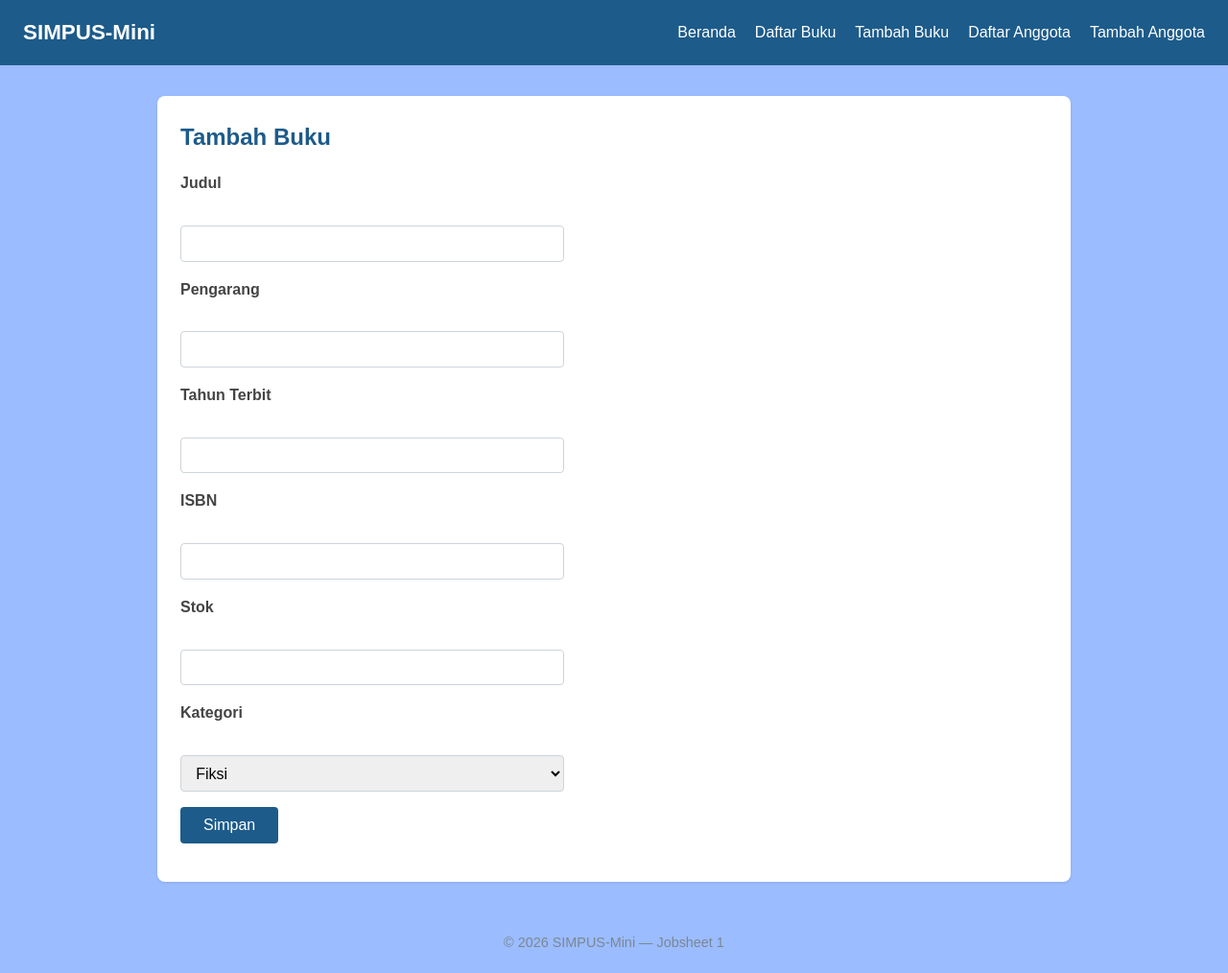
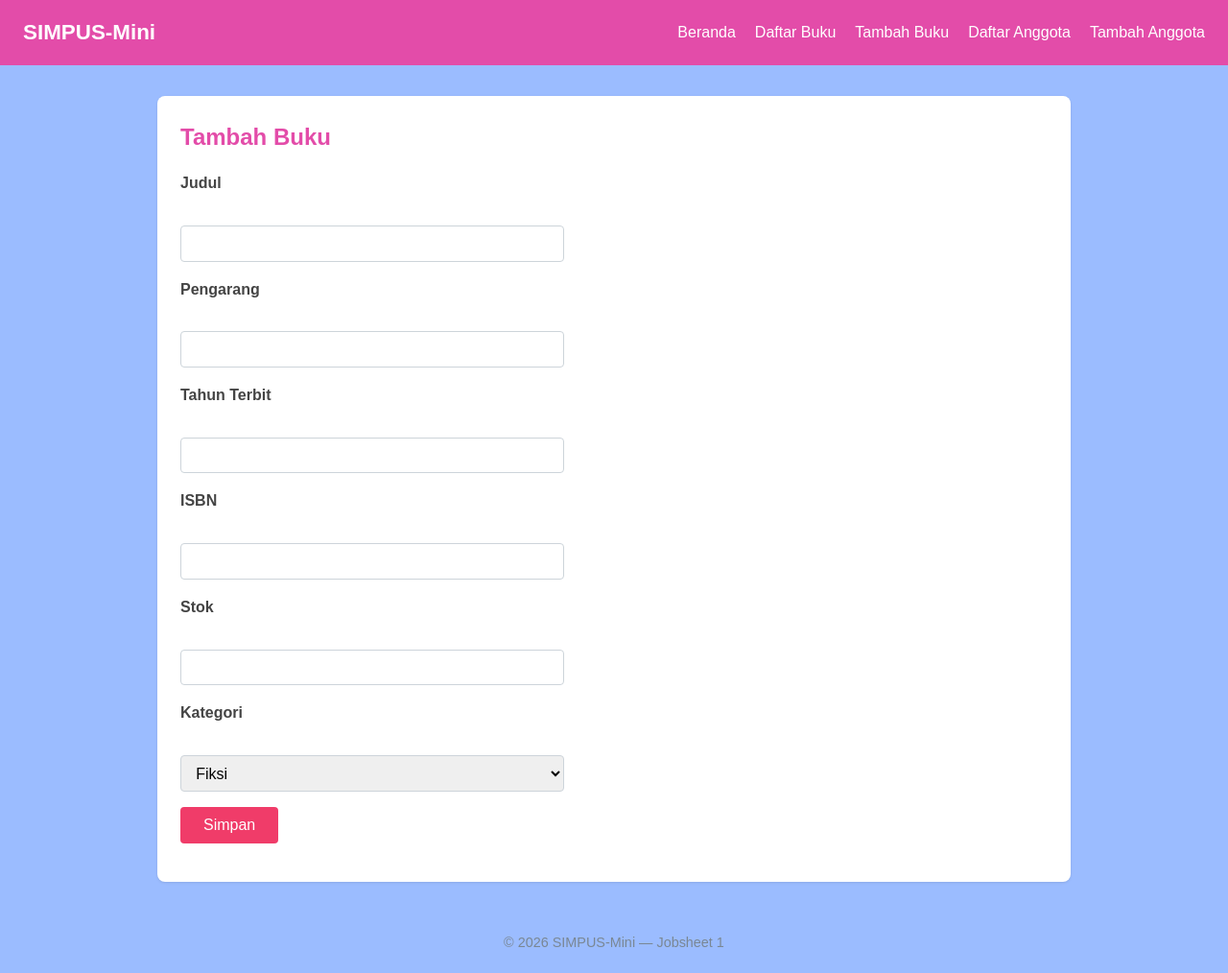
Before and after one commit to ZhayaGT/DPW-2026-Jonathan_Emmanuel_Kristanto, a PHP site: page /buku/tambah.html in a window 1280 px wide. Shown: the whole page at 96% size. Run offline with PHP 8.4, Linux system fonts and the light colour scheme.

Commit message:
Latihan Tambahan 1 (Ubah Skema Warna)

```diff
--- a/jobsheet-02/assets/css/style.css
+++ b/jobsheet-02/assets/css/style.css
@@ -1,5 +1,5 @@
 header {
-    background-color: #1d5b8a;
+    background-color: #e34ca9;
     color: #fff;
     padding: 1rem 1.5rem;
     display: flex;
@@ -61,7 +61,7 @@ section {
 
 section h2 {
     margin-bottom: 1rem;
-    color: #1d5b8a;
+    color: #e34ca9;
 }
 
 main section:nth-of-type(2) {
@@ -86,7 +86,7 @@ main section:nth-of-type(2) article h3 {
 main section:nth-of-type(2) article p {
     font-size: 1.8rem;
     font-weight: 700;
-    color: #1d5b8a;
+    color: #e34ca9;
 }
 
 main section:nth-of-type(2) h2 {
@@ -104,7 +104,7 @@ th, td {
 }
 
 thead {
-    background-color: #1d5b8a;
+    background-color: #e34ca9;
     color: #fff;
 }
 
@@ -157,7 +157,7 @@ form select {
 }
 
 form button[type="submit"] {
-    background-color: #1d5b8a;
+    background-color: #f03c69;
     color: #fff;
     border: none;
     padding: 0.6rem 1.5rem;
```
